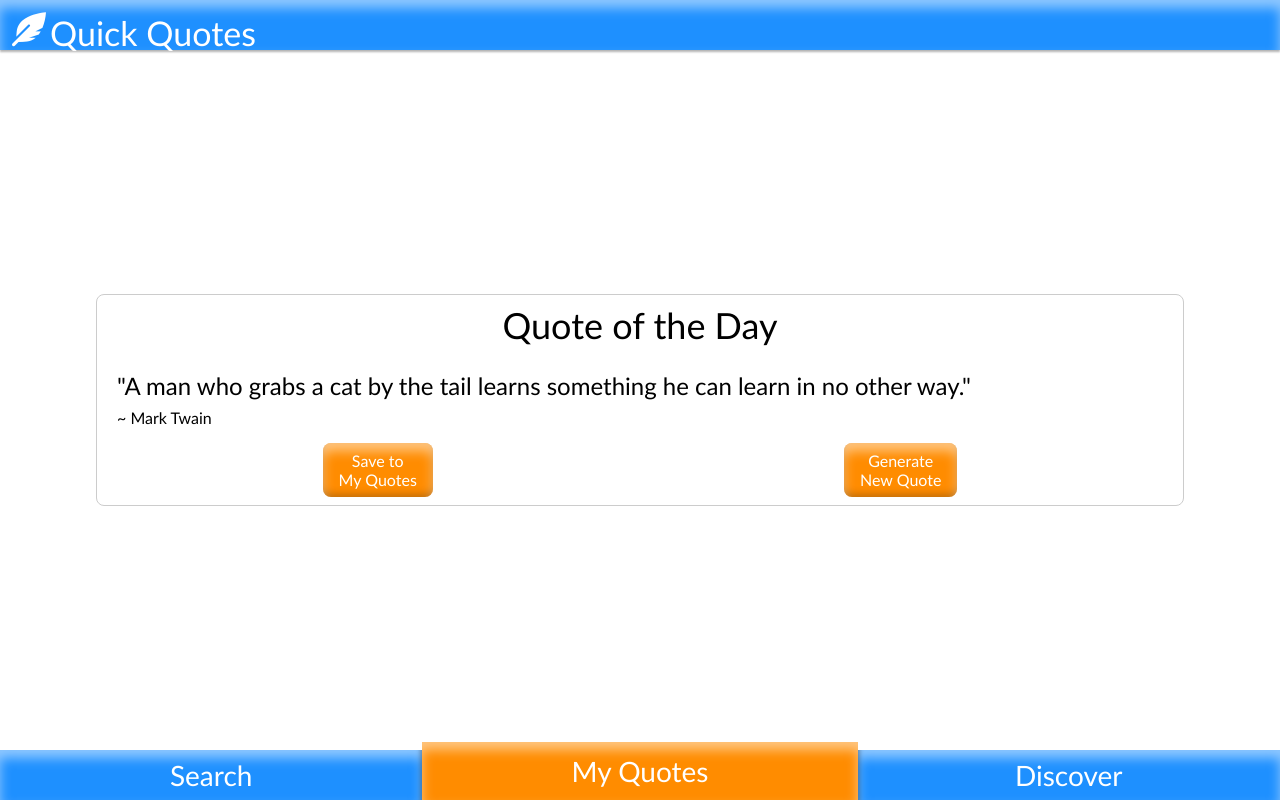
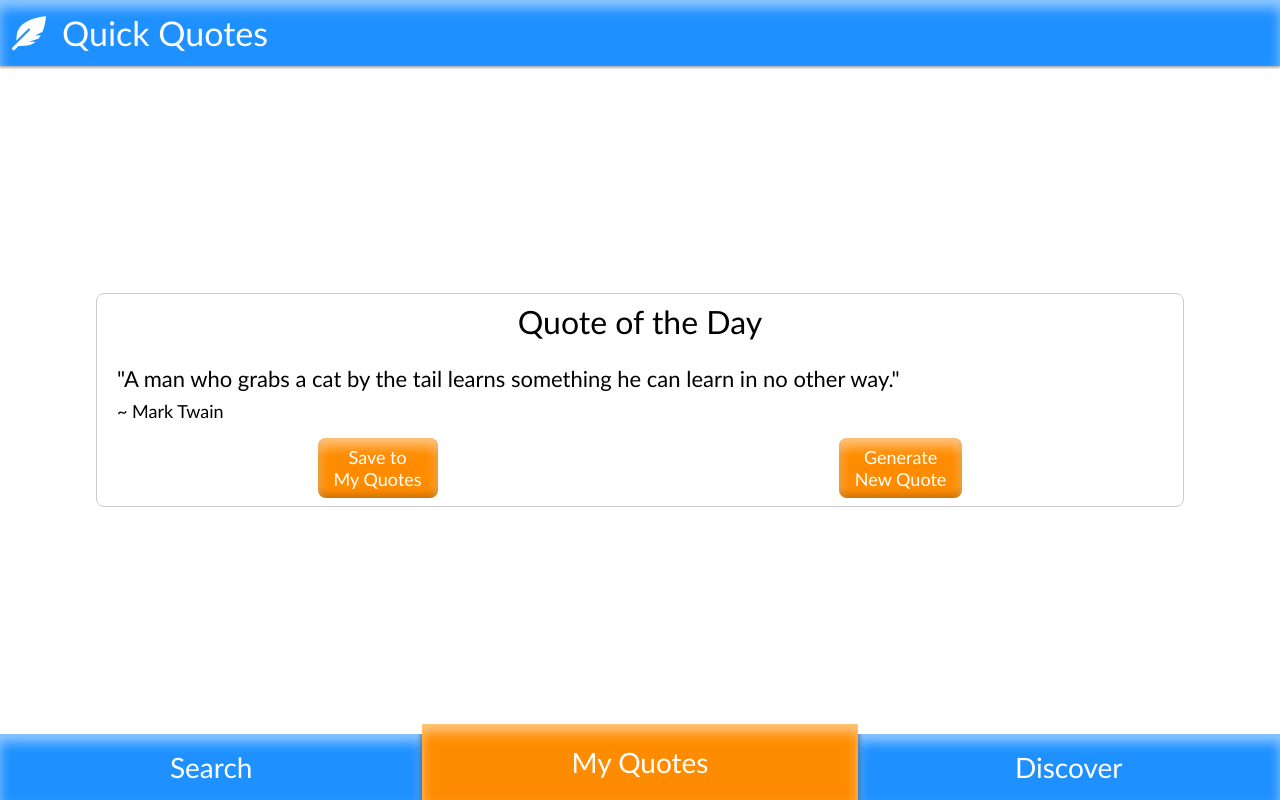
Before and after one commit to nickcummings21/quotes-pwa, a website: page public/index.html in a window 1280 px wide. Drawn offline with Linux system fonts and the light colour scheme.

Commit message:
minor fixes

```diff
--- a/public/index.html
+++ b/public/index.html
@@ -316,7 +316,7 @@
             </div>
             <div class="tile-text">
               <div class="quote-tile-text">
-                ${quotes[i].text.length > 45 ? quotes[i].text.substr(0,45) : quotes[i].text}
+                ${quotes[i].text.length > 26 ? quotes[i].text.substr(0,26) : quotes[i].text}
               </div>
               <div class="quote-tile-subtext">${quotes[i].auth}</div>
             </div>
@@ -419,7 +419,7 @@
       margin: 0;
       height: 100vh;
       display: grid;
-      grid-template-rows: 50px auto 50px;
+      grid-template-rows: 66px auto 66px;
     }
 
     .background {
@@ -451,6 +451,7 @@
 
     .main-nav__title {
       margin-top: 12px;
+      margin-left: 12px;
     }
 
     .main-nav__trailing-btn {
@@ -463,6 +464,7 @@
     .main-content {
       display: flex;
       flex-direction: column;
+      overflow: auto;
     }
 
     .add-quote-modal,
@@ -501,6 +503,7 @@
     .view-quote-text,
     .view-quote-author {
       margin-bottom: 16px;
+      font-size: 20px;
     }
 
     .add-tile,
@@ -545,6 +548,7 @@
       right: 30px;
       bottom: 2px;
       width: 200px;
+      /* background: white; */
       /* background: -webkit-gradient(linear, left top, right top, from(transparent), color-stop(75%, white));
       background: -webkit-linear-gradient(left, transparent, white 75%);
       background: -o-linear-gradient(left, transparent, white 75%);
@@ -581,18 +585,19 @@
     }
 
     .daily-quote-title {
-      font-size: 36px;
+      font-size: 32px;
       text-align: center;
       margin-bottom: 24px;
     }
 
     .daily-quote-text {
       margin-bottom: 8px;
-      font-size: 24px;
+      font-size: 22px;
     }
 
     .daily-quote-author {
       margin-bottom: 16px;
+      font-size: 18px;
       /* text-align: end; */
     }
 
@@ -607,6 +612,7 @@
     }
 
     .btn {
+      font-size: 18px;
       text-align: center;
       padding: 8px 16px;
       border-radius: 8px;
@@ -633,11 +639,12 @@
     }
 
     .tab-middle {
+      text-align: center;
       position: absolute;
       bottom: 0;
       left: 33%;
       right: 33%;
-      height: 58px;
+      height: 76px;
       background: darkorange;
       box-shadow:
         inset 0 8px 12px rgba(255, 255, 255, .5);
```
